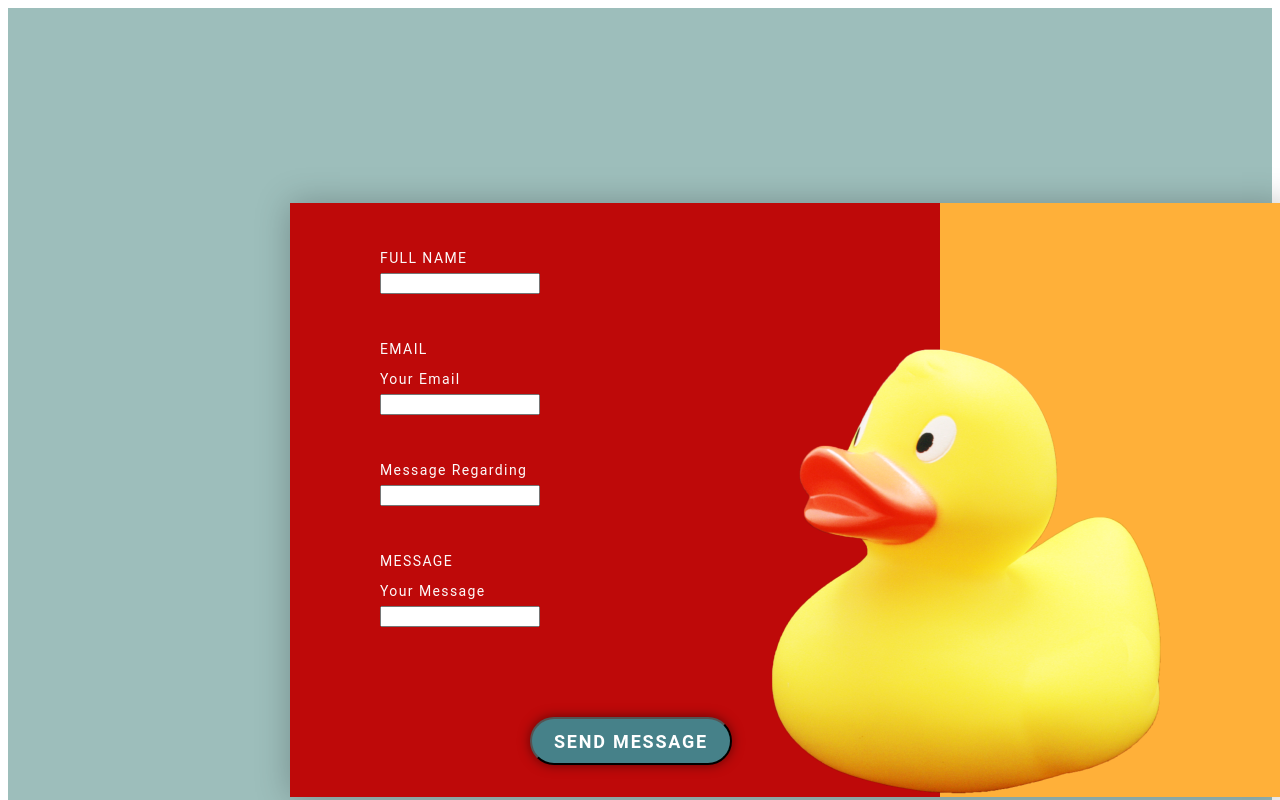
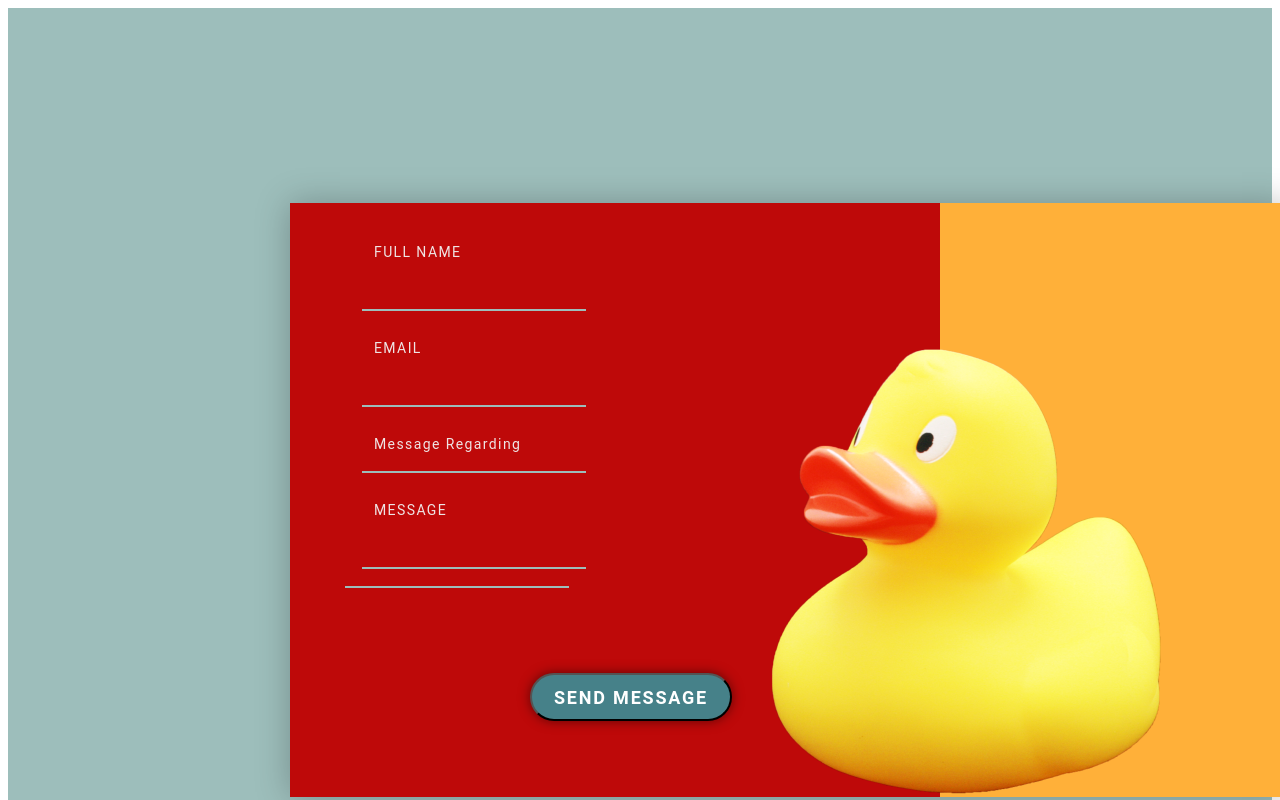
Before and after one commit to ErikaRahm/Duck-Form, a plain HTML site: page index.html in a window 1280 px wide. Shown: the top 800 px of the page. Drawn offline with Linux system fonts and the light colour scheme.

Commit message:
All done

```diff
--- a/Styles/styles.css
+++ b/Styles/styles.css
@@ -34,8 +34,13 @@
     /* identical to box height */
     letter-spacing: 0.1em;
     text-transform:none;
-    color: rgba(254, 255, 255, 0.98);
+    color: rgba(240, 233, 233, 0.98);
     line-height: 30px;
+    width: 100%;
+    padding: 12px;
+    margin: 5px;
+    border: none;
+    border-bottom: 2px solid #9DBEBB;
 }
 
 .main-btn {
@@ -55,7 +60,7 @@
     letter-spacing: 0.1em;
     text-transform: uppercase;
     color: #FFFFFF;
-    margin-top: 50px;
+    margin-top: 80px;
     margin-bottom: 20px;
     margin-right: 110px;
     margin-left: 190px;
--- a/index.html
+++ b/index.html
@@ -7,38 +7,35 @@
         <link rel="icon" type="image/png" href="/image/duck.png">
         <title>Duck form</title>
     </head>
-<body>
-      <div class="container">
+
+
+    <body>
+    <div class="container">
       <div class="red-container">
         <form action="" method="get" class="form-example">
           <div class="form-example">
             <label for="name"> FULL NAME </label>
-            <input type="text" name="name" id="name" required>
+            <br>
           </div>
           <div class="form-example">
             <label for="email">EMAIL </label>
-            <label for="Your Email">Your Email</label>
-            <input type="email" name="email" id="email" required>
+            <br>
           </div>
           <div class="form-example">
             <label for="Message">Message Regarding</label>
-            <input type="text" name="message" id="message" required>
           </div>
           <div class="form-example">
             <label for="MESSAGE">MESSAGE</label>
-            <label for="Message">Your Message</label>
-            <input type="text" name="your" id="your" required>
+            <br>
           </div>
         </form>
-        <div>
             <button class="main-btn">Send Message</button>
         </div>
-      </div>
             <div class="yellow-container"></div>
-      </div>
         <div class="Image">
-          <img class="picture" src="/image/duck.png" alt="Yellowduck">
+            <img class="picture" src="/image/duck.png" alt="Yellowduck">
         </div>
+    </div>
 
 </body>
 </html>
```
